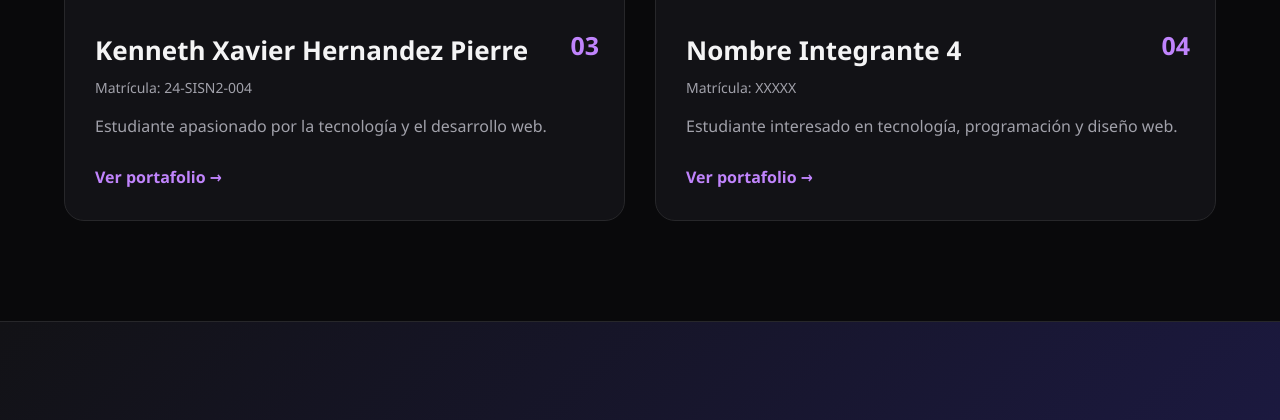
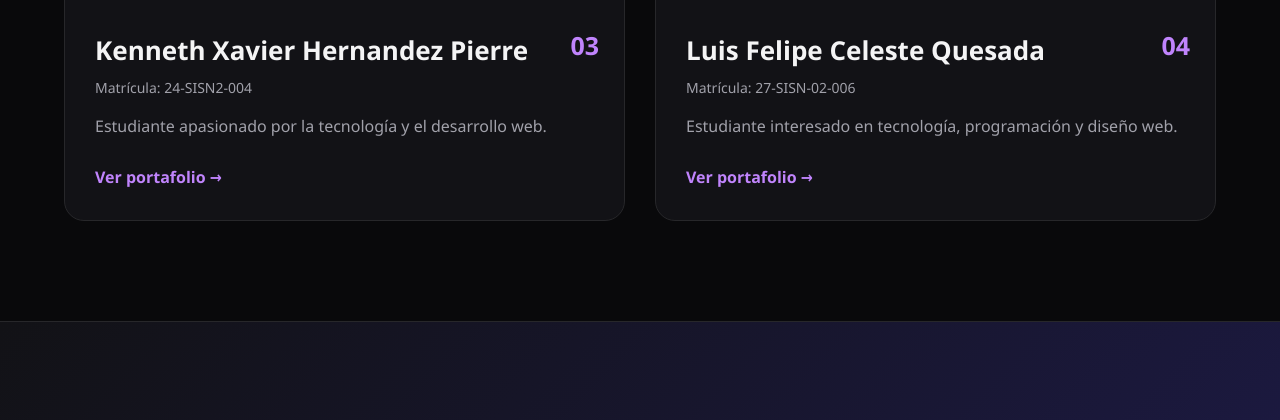
Before and after one commit to jennifer02-r/proyecto_final, a Flask app: page / in a window 1280 px wide. Shown: the part 1933-2353 px from the top of the page. Run offline with Flask 3, Linux system fonts and the light colour scheme.

Commit message:
Mensaje de los cambios

```diff
--- a/templates/index.html
+++ b/templates/index.html
@@ -136,16 +136,16 @@
                             04
                         </span>
                         <h3>
-                            Nombre Integrante 4
+                            Luis Felipe Celeste Quesada
                         </h3>
                         <p class="matricula">
-                            Matrícula: XXXXX
+                            Matrícula: 27-SISN-02-006
                         </p>
                         <p>
                             Estudiante interesado en tecnología,
                             programación y diseño web.
                         </p>
-                        <a href="integrantes/integrante4.html" class="card-btn">
+                        <a href="/integrante4" class="card-btn">
                             Ver portafolio →
                         </a>
                     </div>
--- a/templates/pagina4.html
+++ b/templates/pagina4.html
@@ -66,8 +66,8 @@ Html
     <section id="inicio" class="section">
       <div class="profile-header">
         <div class="user-info">
-          <h1 class="user-name">[TU NOMBRE COMPLETO AQUÍ]</h1>
-          <p class="user-id">Matrícula: [TU MATRÍCULA AQUÍ]</p>
+          <h1 class="user-name">[Luis Felipe Celeste Quesada]</h1>
+          <p class="user-id">Matrícula: [27-SISN-02-006]</p>
         </div>
         <div class="profile-frame">
           <!-- Reemplaza "foto.jpg" por tu fotografía personal -->
@@ -129,7 +129,7 @@ Html
 
   <!-- Pie de página -->
   <footer class="site-footer">
-    <p>Desarrollado por [TU NOMBRE COMPLETO]</p>
+    <p>Desarrollado por [Luis Felipe Celeste Quesada]</p>
   </footer>
 
   <script src="script.js"></script>
```
